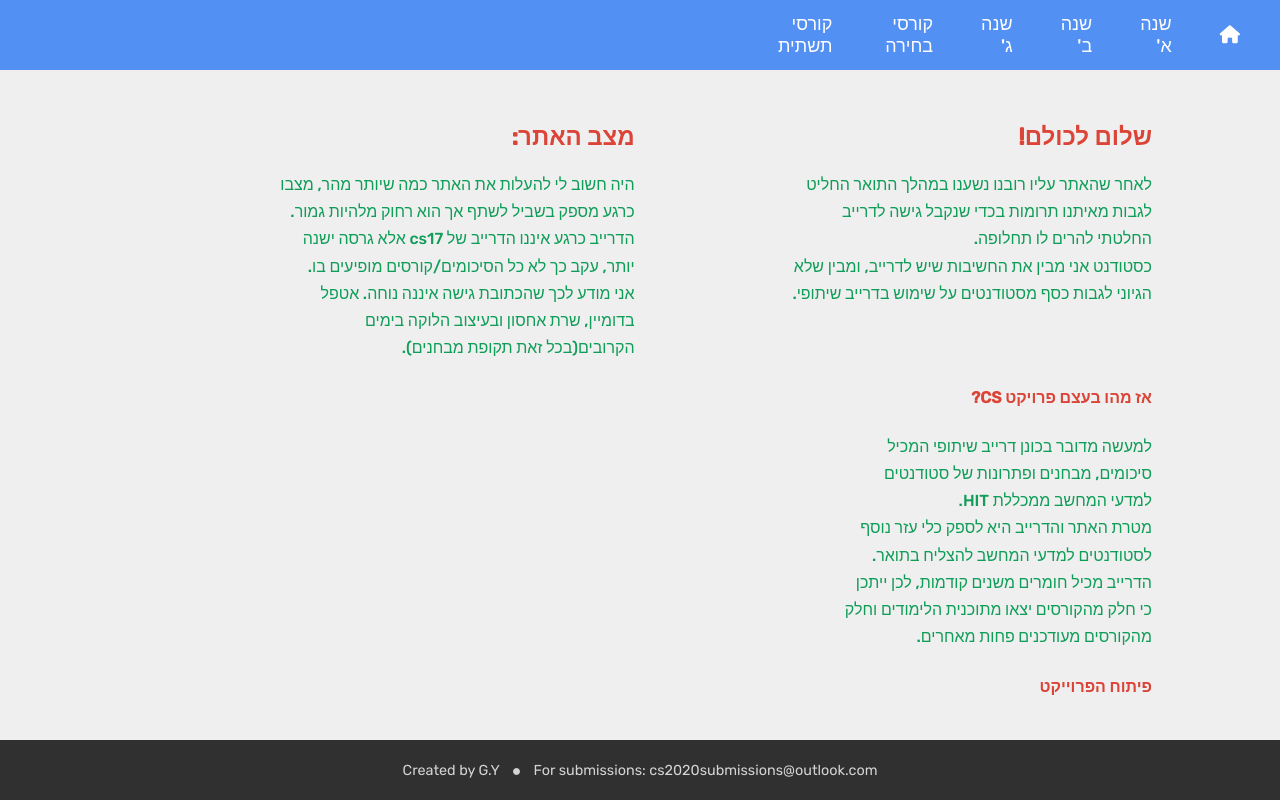
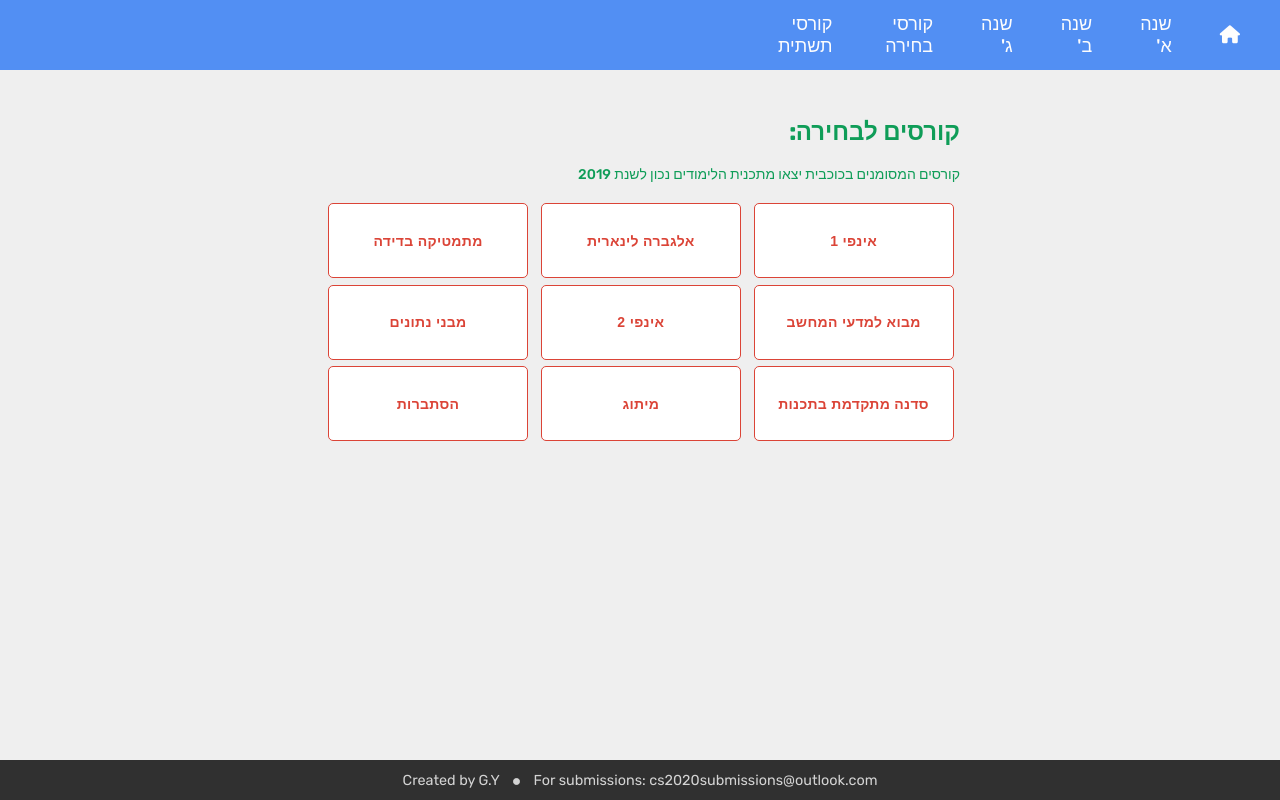
Before and after one commit to Gal94/cs2020, a React (Create React App) app: page /#/first-year in a window 1280 px wide. Before the commit this address led to /#/. Built offline with nearby package versions, Linux system fonts and the light colour scheme.

Commit message:
some minor tweaks

```diff
--- a/src/App.js
+++ b/src/App.js
@@ -16,12 +16,12 @@ function App() {
       <Header/>
 
         <Switch>
-            <Route path='/' component={HomePage}/>
             <Route exact path='/first-year' render={() =><Modules modules={years[0]}/>}/>
             <Route exact path='/second-year' render={() =><Modules modules={years[1]}/>}/>
             <Route exact path='/third-year' render={() =><Modules modules={years[2]}/>}/>
             <Route exact path='/optional-modules' render={() =><Modules modules={years[3]}/>}/>
             <Route exact path='/general-modules' render={() =><Modules modules={years[4]}/>}/>
+            <Route path='/' component={HomePage}/>
         </Switch>
           </div>
           <Footer/>
--- a/src/components/footer/footer.styles.scss
+++ b/src/components/footer/footer.styles.scss
@@ -3,10 +3,10 @@
   left: 0;
   background-color: black;
   width: 100%;
-  height: 7.5vh;
+  height: 5vh;
   opacity: 0.8;
   position: fixed;
-
+  margin-top: 5px;
 
 
   .info-div{
--- a/src/modules.js
+++ b/src/modules.js
@@ -298,7 +298,7 @@ export const generalModules =[
     },
     {
         id: 19,
-        name: 'נשים במקרא בראיה פמניסטית-סוציולוגית',
+        name: 'נשים במקרא',
         link: 'https://mega.nz/#F!lpYDEIIb!SJm-yvfiEhzwACudcBtETQ'
     },
 ];
--- a/src/pages/homepage/homepage.styles.scss
+++ b/src/pages/homepage/homepage.styles.scss
@@ -1,5 +1,6 @@
 .homepage {
   width: 80%;
+
   margin: 0 auto;
   display: flex;
   flex-direction: column;
```
